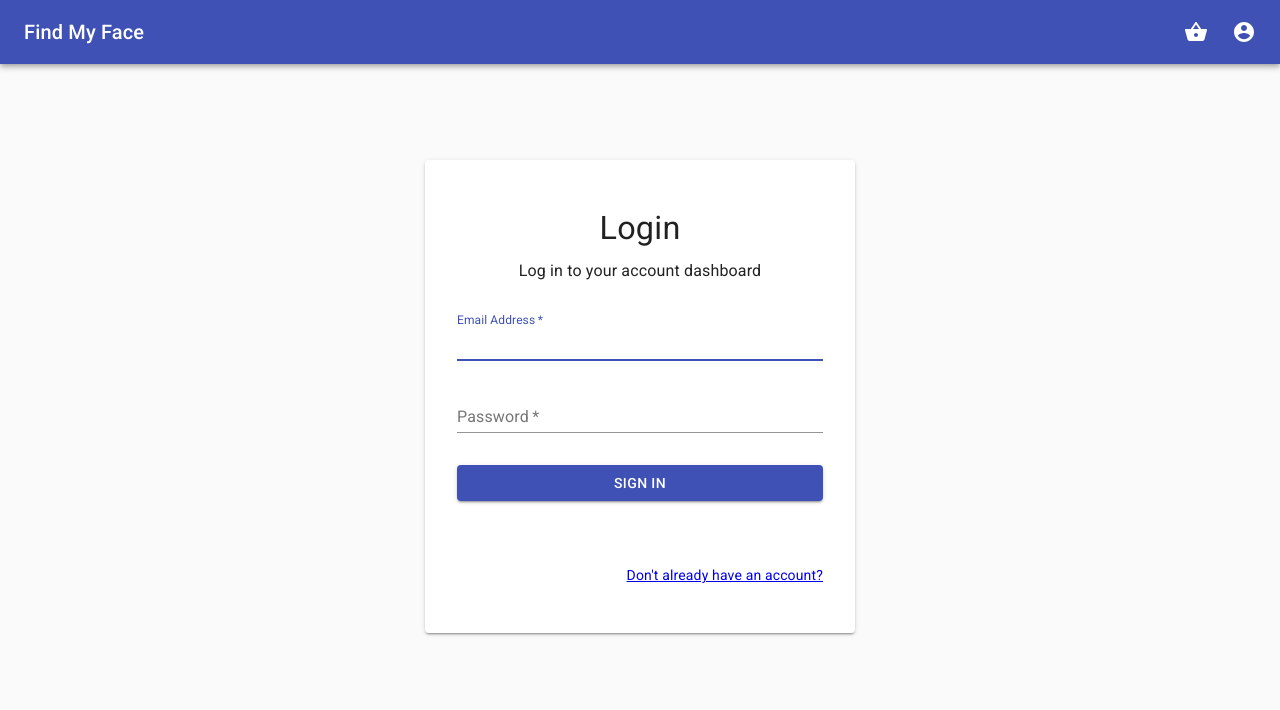
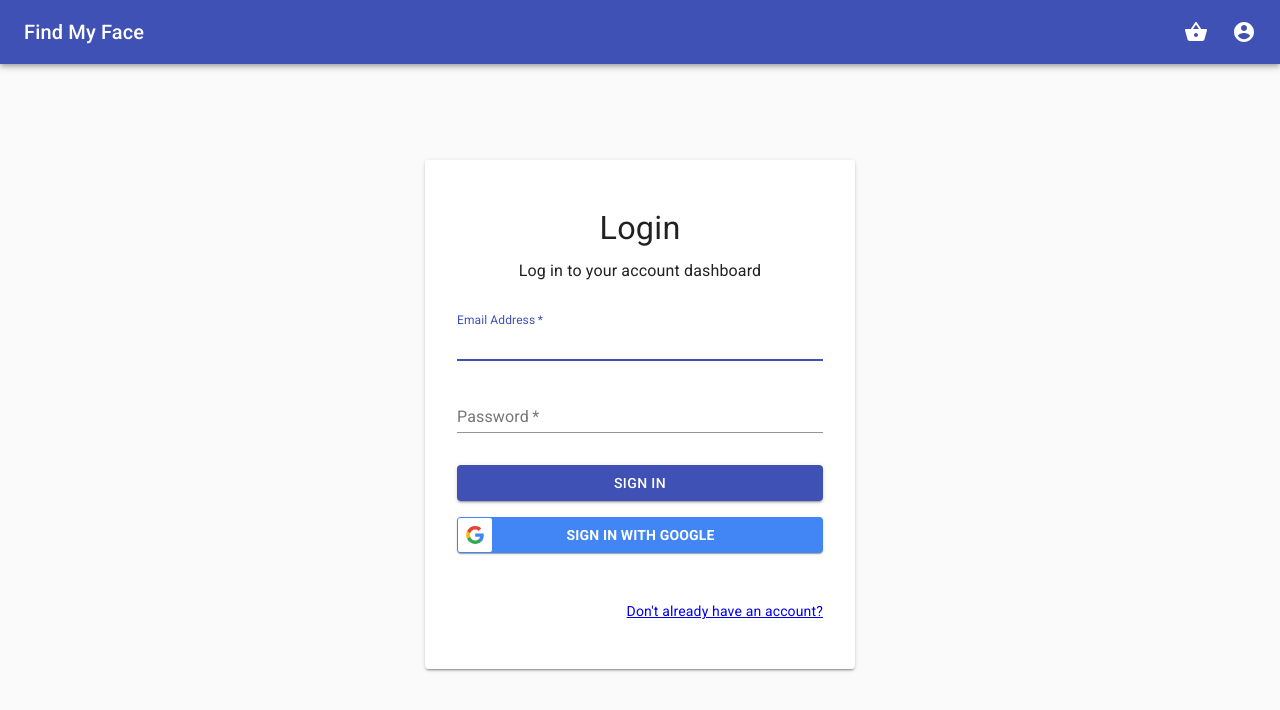
Before and after one commit to jpreecedev/photonow, a Next.js app: page /login in a window 1280 px wide. Shown: the top 710 px of the page. Built offline with nearby package versions, Linux system fonts and the light colour scheme.

Commit message:
Added Google Login button

```diff
--- /dev/null
+++ b/components/GoogleLoginButton/index.tsx
@@ -0,0 +1,85 @@
+import React, { FunctionComponent } from "react"
+import { makeStyles, createStyles, Theme } from "@material-ui/core/styles"
+
+interface GoogleLoginButtonProps {
+  variant?: "text" | "outlined" | "contained"
+  color?: "primary" | "secondary" | "default"
+  size?: "small" | "medium" | "large"
+  [x: string]: any
+}
+
+const useStyles = makeStyles((theme: Theme) =>
+  createStyles({
+    button: {
+      display: "flex",
+      backgroundColor: "#4285f4",
+      borderRadius: theme.shape.borderRadius,
+      boxShadow: theme.shadows[1],
+      height: "36px",
+      cursor: "pointer",
+      "&:hover": {
+        boxShadow: "0 0 6px #4285f4"
+      },
+      "&:active": {
+        background: "#1669F2"
+      }
+    },
+    wrapper: {
+      marginTop: "1px",
+      marginLeft: "1px",
+      display: "flex",
+      justifyContent: "center",
+      alignItems: "center",
+      width: "34px",
+      height: "34px",
+      borderRadius: "2px",
+      backgroundColor: "#fff"
+    },
+    icon: {
+      width: "18px",
+      height: "18px"
+    },
+    text: {
+      margin: "0 34px 0 0",
+      color: "#fff",
+      fontSize: "14px",
+      fontWeight: "bold",
+      textTransform: "uppercase",
+      flexGrow: 1,
+      textAlign: "center",
+      alignSelf: "center"
+    }
+  })
+)
+
+const GoogleLoginButton: FunctionComponent<GoogleLoginButtonProps> = () => {
+  const classes = useStyles({})
+
+  return (
+    <div className={classes.button}>
+      <div className={classes.wrapper}>
+        <svg className={classes.icon} xmlns="http://www.w3.org/2000/svg" viewBox="0 0 533.5 544.3">
+          <path
+            fill="#4285f4"
+            d="M533.5 278.4c0-18.5-1.5-37.1-4.7-55.3H272.1v104.8h147c-6.1 33.8-25.7 63.7-54.4 82.7v68h87.7c51.5-47.4 81.1-117.4 81.1-200.2z"
+          />
+          <path
+            fill="#34a853"
+            d="M272.1 544.3c73.4 0 135.3-24.1 180.4-65.7l-87.7-68c-24.4 16.6-55.9 26-92.6 26-71 0-131.2-47.9-152.8-112.3H28.9v70.1c46.2 91.9 140.3 149.9 243.2 149.9z"
+          />
+          <path
+            fill="#fbbc04"
+            d="M119.3 324.3c-11.4-33.8-11.4-70.4 0-104.2V150H28.9c-38.6 76.9-38.6 167.5 0 244.4l90.4-70.1z"
+          />
+          <path
+            fill="#ea4335"
+            d="M272.1 107.7c38.8-.6 76.3 14 104.4 40.8l77.7-77.7C405 24.6 339.7-.8 272.1 0 169.2 0 75.1 58 28.9 150l90.4 70.1c21.5-64.5 81.8-112.4 152.8-112.4z"
+          />
+        </svg>
+      </div>
+      <p className={classes.text}>Sign in with google</p>
+    </div>
+  )
+}
+
+export { GoogleLoginButton }
--- a/components/LoginForm/index.tsx
+++ b/components/LoginForm/index.tsx
@@ -7,6 +7,7 @@ import CircularProgress from "@material-ui/core/CircularProgress"
 
 import { LoginFormProps } from "../../global"
 import { renderTextField } from "../ReduxForm"
+import { GoogleLoginButton } from "../GoogleLoginButton"
 
 const useStyles = makeStyles((theme: Theme) => ({
   submit: {
@@ -90,6 +91,7 @@ const LoginForm: FunctionComponent<InjectedFormProps<LoginFormProps>> = ({
           {submitting && <CircularProgress size={24} className={classes.buttonProgress} />}
           {submitting ? "Signing in..." : "Sign In"}
         </Button>
+        <GoogleLoginButton />
       </Box>
     </form>
   )
```
Also changed, not shown: global.d.ts (+29 -0 lines).
